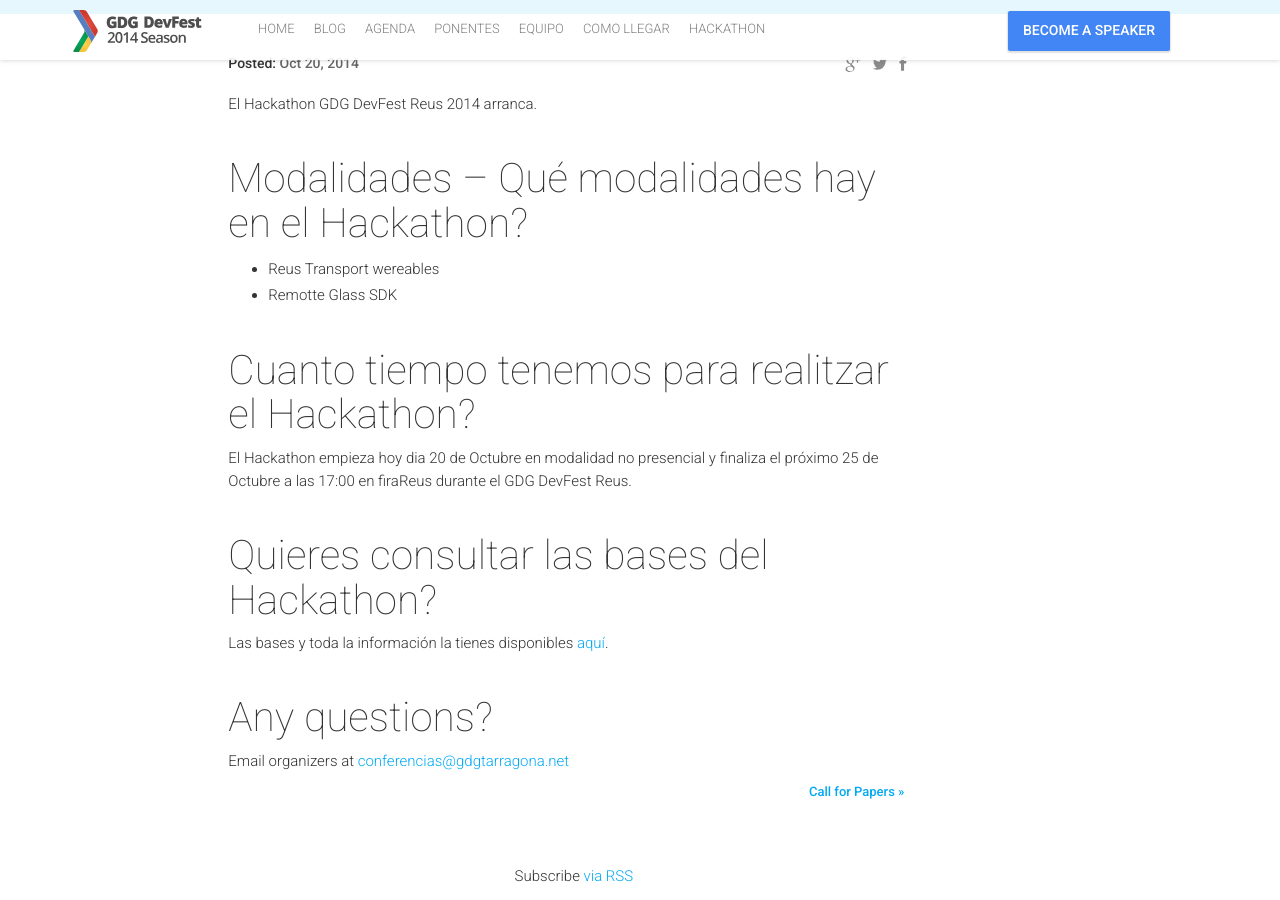
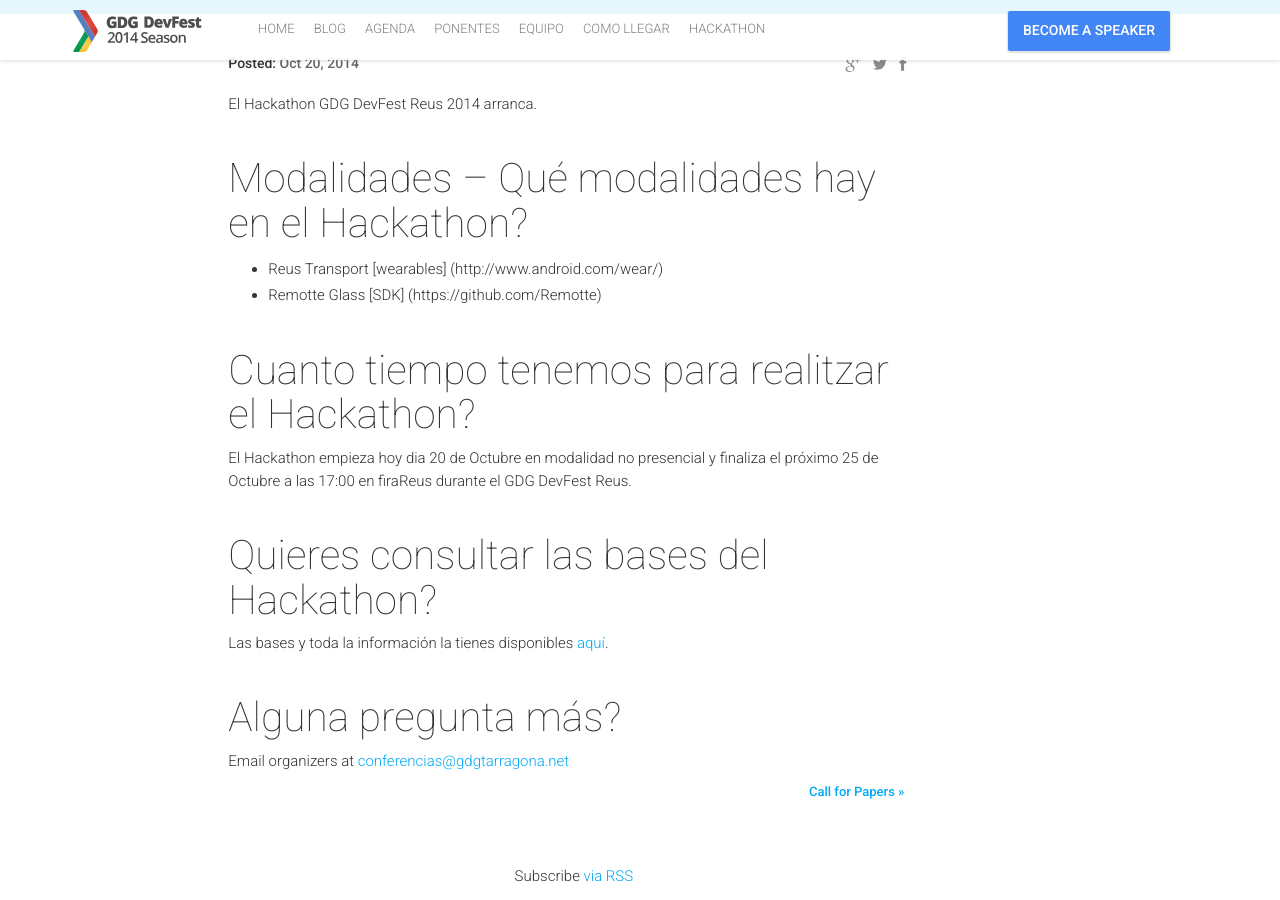
Before and after one commit to TomasGiS/zeppelin, a Jekyll site: the page built from _posts/2014-09-20-Hackathon.markdown, in a window 1280 px wide and 900 px high, scrolled down 393 px. Built offline with Jekyll 4.4.1, drawn with Linux system fonts in a browser that asks for light colours; nearby versions of some CDN libraries; comment, search, counter and statistics services are not loaded.

Commit message:
Update Hackathon new

```diff
--- a/_posts/2014-09-20-Hackathon.markdown
+++ b/_posts/2014-09-20-Hackathon.markdown
@@ -8,8 +8,8 @@ El Hackathon GDG DevFest Reus 2014 arranca.
 
 #### Modalidades – Qué modalidades hay en el Hackathon?
 
-* Reus Transport wereables
-* Remotte Glass SDK
+* Reus Transport [wearables] (http://www.android.com/wear/)
+* Remotte Glass [SDK] (https://github.com/Remotte)
 
 
 #### Cuanto tiempo tenemos para realitzar el Hackathon?
@@ -21,5 +21,5 @@ El Hackathon empieza hoy dia 20 de Octubre en modalidad no presencial y finaliza
 #### Quieres consultar las bases del Hackathon?
 Las bases y toda la información la tienes disponibles [aquí](https://drive.google.com/file/d/0Bxzv_Aj5vSidRjBzNWRFRjcwZkk/view?usp=sharing).
 
-#### Any questions?
+#### Alguna pregunta más?
 Email organizers at [conferencias@gdgtarragona.net](mailto:conferencias@gdgtarragona.net)
```
